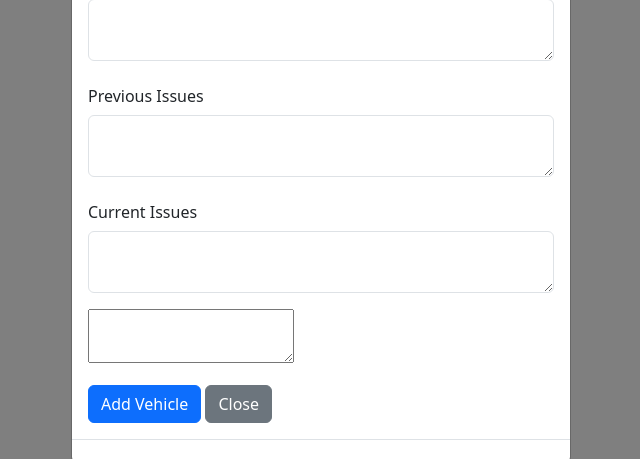
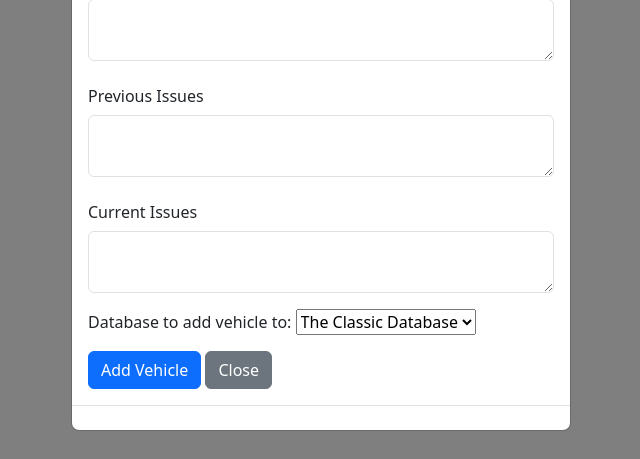
Before and after one commit to Mr-Ducklang/Gangs-Garage--The-Complete-Collection, a Flask app: page /view_database in a window 1280 px wide, after a click on "Add". Shown: the part 1379-1838 px from the top of the page, without its empty margins (319-959 px from the left). Run offline with Flask 3, Linux system fonts and the light colour scheme.

Commit message:
Got add vehicle and delete vehicle functions working properly

```diff
--- a/templates/view_database.html
+++ b/templates/view_database.html
@@ -22,7 +22,7 @@
           ></button>
         </div>
         <div class="modal-body">
-          <form action="/add_vehicle" method="POST">
+          <form action="/add_vehicle" method="POST" dbid="database.databaseid">
             <!--Image-->
             <div class="mb-3">
               <label for="image" class="form-label">Image URL</label>
@@ -90,7 +90,12 @@
             </div>
             <!--databaseid-->
             <div class="mb-3">
-              <textarea id="database.databaseid" name="databaseid"></textarea>
+              <label for="message-text">Database to add vehicle to:</label>
+              <select id="databaseid" name="databaseid">
+                {% for database in databases %}
+                <option value="{{database.databaseid}}">{{database.name}}</option>
+                {% endfor %}
+              </select>
             </div>
             <button type="submit" class="btn btn-primary">Add Vehicle</button>
             <button
@@ -133,19 +138,19 @@
             <!-- View Vehicle Button -->
             <a
             class="btn btn-primary"
-            href="{{url_for('view_vehicle', id=vehicle.id)}}"
+            href="{{url_for('view_vehicle', id=vehicle.id, dbid=database.databaseid)}}"
             role="button"
             >View Details</a>
             <!-- Edit Vehicle Button -->
             <a
             class="btn btn-primary"
-            href="{{url_for('edit_vehicle', id=vehicle.id)}}"
+            href="{{url_for('edit_vehicle', id=vehicle.id, dbid=database.databaseid)}}"
             role="button"
             >Edit Details</a>
             <!-- Delete Vehicle Button -->
             <a
             class="btn btn-primary"
-            href="{{url_for('delete_vehicle', id=vehicle.id)}}"
+            href="{{url_for('delete_vehicle', id=vehicle.id, dbid=database.databaseid)}}"
             role="button"
             >Delete</a>
           </div>
--- a/views.py
+++ b/views.py
@@ -48,7 +48,7 @@ def init_routes(app):
             vehicles = Vehicle.query.filter((Vehicle.name.ilike(f'%{name}%')), (Vehicle.databaseid.ilike(f'%{dbid}%'))).all()
         else:
             vehicles = Vehicle.query.filter(Vehicle.databaseid.ilike(f'%{dbid}%')).all()
-        return render_template('view_database.html', database = database, vehicles = vehicles)
+        return render_template('view_database.html', database = database, vehicles = vehicles, databases = Database.query.all())
 
 #add vehicle
     @app.route('/add_vehicle', methods=['POST'])
@@ -72,15 +72,20 @@ def init_routes(app):
         db.session.add(newvehicle)
         db.session.commit()
 
-        return redirect(url_for('view_database'))
+        return redirect(url_for('view_database', dbid = request.form.get("databaseid")))
 
 #add database
     @app.route('/add_database', methods=['POST'])
     def add_database():
+        counter = 1
+        for i in Database:
+            counter = counter + 1
+
         newdatabase = Database(
             image = request.form.get("Image"),
             name = request.form.get("Name"),
-            description = request.form.get("Description")
+            description = request.form.get("Description"),
+            databaseid = counter
             )
         db.session.add(newdatabase)
         db.session.commit()
@@ -155,11 +160,12 @@ def init_routes(app):
     @app.route('/delete_vehicle', methods=['GET'])
     def delete_vehicle():
         id = request.args.get('id')
+        dbid = request.args.get('dbid')
         vehicle = Vehicle.query.get(id)
         db.session.delete(vehicle)
         db.session.commit()
 
-        return redirect(url_for('index'))
+        return redirect(url_for('view_database', dbid = dbid))
 
     @app.route('/signin', methods=['GET'])
     def signin():
```
Also changed, not shown: instance/collection.db.
